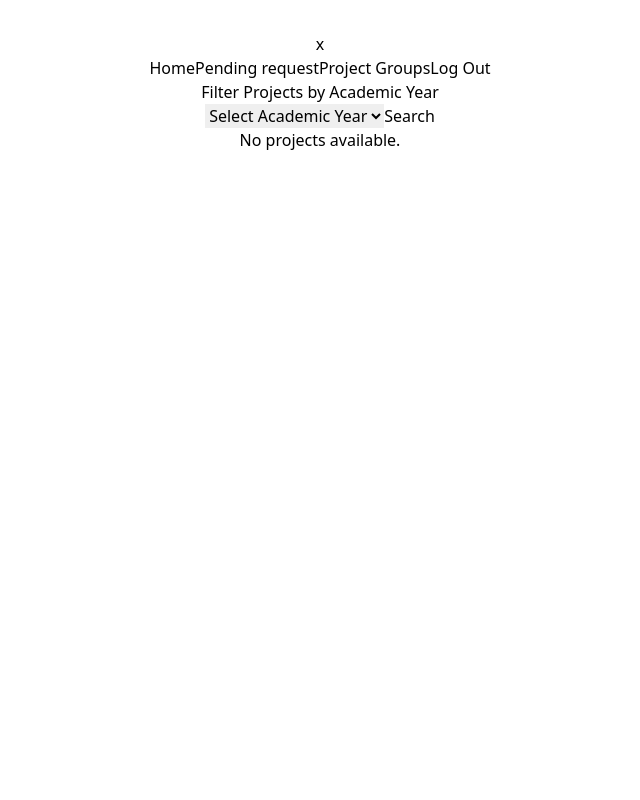
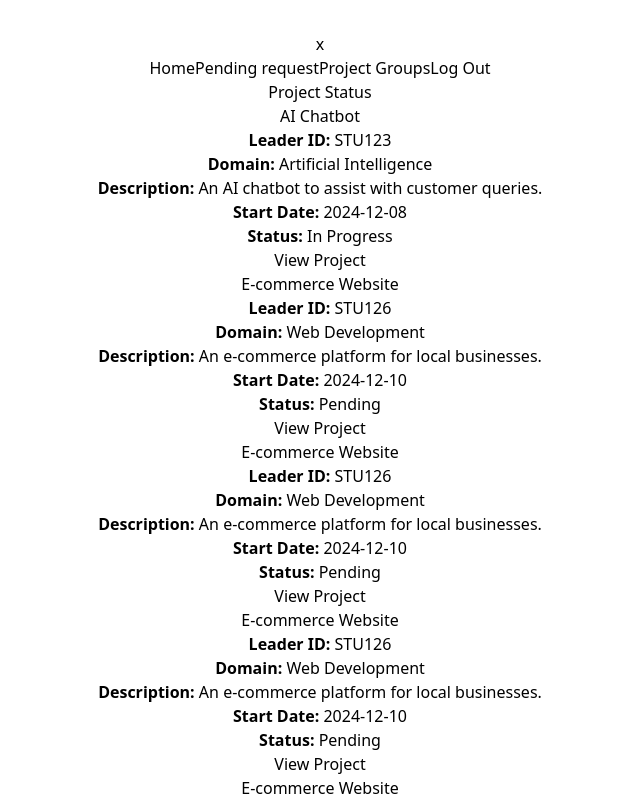
Before and after one commit to Vinith11/EduTrack-frontend, a React (Vite) app: page /project-batch in a window 1280 px wide. Shown: the top 800 px of the page, without its empty margins (320-960 px from the left). Built offline with nearby package versions, Linux system fonts and the light colour scheme.

Commit message:
Faculty UI completed

```diff
--- a/src/App.jsx
+++ b/src/App.jsx
@@ -1,20 +1,103 @@
 import { Link } from 'react-router'
-import Navbar from './components/Navbar/Navbar'
 
-function App() {
+import React from "react";
+
+const App = () => {
+  // Sample data
+  const data = [
+    {
+      projectId: 1,
+      studentProjectName: "AI Chatbot",
+      academicYear: "2021",
+      studentProjectLeaderId: "STU123",
+      teamMembers: ["STU124", "STU125"],
+      studentProjectGuideId: "FAC001",
+      studentProjectDomain: "Artificial Intelligence",
+      studentProjectDescription: "An AI chatbot to assist with customer queries.",
+      studentProjectType: "Research",
+      studentProjectReport: "report_ai_chatbot.pdf",
+      studentProjectStart: "2024-12-08",
+      studentProjectCompletionStatus: "In Progress",
+      studentProjectUrl: "http://example.com/ai-chatbot",
+      facultyApprovalStatus: true,
+    },
+    {
+      projectId: 2,
+      studentProjectName: "E-commerce Website",
+      academicYear: "2022",
+      studentProjectLeaderId: "STU126",
+      teamMembers: ["STU127", "STU128"],
+      studentProjectGuideId: "FAC002",
+      studentProjectDomain: "Web Development",
+      studentProjectDescription: "An e-commerce platform for local businesses.",
+      studentProjectType: "Development",
+      studentProjectReport: "report_ecommerce.pdf",
+      studentProjectStart: "2024-12-10",
+      studentProjectCompletionStatus: "Pending",
+      studentProjectUrl: "http://example.com/ecommerce",
+      facultyApprovalStatus: true,
+    },
+    {
+      projectId: 3,
+      studentProjectName: "Health Tracker App",
+      academicYear: "2023",
+      studentProjectLeaderId: "STU129",
+      teamMembers: ["STU130", "STU131"],
+      studentProjectGuideId: "FAC003",
+      studentProjectDomain: "Mobile Development",
+      studentProjectDescription: "A health tracker app for monitoring fitness goals.",
+      studentProjectType: "Development",
+      studentProjectReport: "report_health_tracker.pdf",
+      studentProjectStart: "2024-12-15",
+      studentProjectCompletionStatus: "Not Started",
+      studentProjectUrl: "http://example.com/health-tracker",
+      facultyApprovalStatus: true,
+    },
+  ];
 
   return (
-    <>
-      <Link to="/home1"> Home 1</Link>
-      <Link to="/home2"> Home 2</Link>
-      <Link to="/home3"> Home 3</Link>
-      <br />
-      <Link to="/signin"> sign In</Link>
+    <div className="p-6 min-h-screen">
+      <h1 className="text-2xl font-bold text-center mb-6">
+        Project status
+      </h1>
 
-      <br />
-      <Link to="/signup"> sign Up</Link>
-    </>
-  )
-}
+      {/* Display Projects */}
+      <div className="grid gap-6 md:grid-cols-2 lg:grid-cols-3">
+        {data.length > 0 ? (
+          data.map((project) => (
+            <div
+              key={project.projectId}
+              className="bg-white shadow-md rounded-lg p-4 border border-gray-200"
+            >
+              <h2 className="text-lg font-semibold text-gray-800">
+                {project.studentProjectName}
+              </h2>
+              <p className="text-sm text-gray-600">
+                <strong>Leader ID:</strong> {project.studentProjectLeaderId}
+              </p>
+              <p className="text-sm text-gray-600">
+                <strong>Domain:</strong> {project.studentProjectDomain}
+              </p>
+              <p className="text-sm text-gray-600">
+                <strong>Description:</strong> {project.studentProjectDescription}
+              </p>
+              <p className="text-sm text-gray-600">
+                <strong>Start Date:</strong> {project.studentProjectStart}
+              </p>
+              <p className="text-sm text-gray-600">
+                <strong>Status:</strong> {project.studentProjectCompletionStatus}
+              </p>
+            </div>
+          ))
+        ) : (
+          <p className="text-2xl font-bold text-center col-span-full text-gray-800">
+            No Projects Available
+          </p>
+        )}
+      </div>
+    </div>
+  );
+};
 
-export default App
+
+export default App;
--- a/src/components/ProjectBatch/ProjectBatch.jsx
+++ b/src/components/ProjectBatch/ProjectBatch.jsx
@@ -133,38 +133,12 @@ const ProjectBatch = () => {
 
   return (
     <div className="p-6 min-h-screen">
-      <h1 className="text-2xl font-bold text-center mb-6">
-        Filter Projects by Academic Year
-      </h1>
+      <h1 className="text-2xl font-bold text-center mb-6">Project Status</h1>
 
-      {/* Dropdown and Search Button */}
-      <div className="flex flex-col items-center md:flex-row md:justify-center gap-4 mb-6">
-        <select
-          value={selectedYear}
-          onChange={(e) => setSelectedYear(e.target.value)}
-          className="border border-gray-300 rounded-md p-2 w-full md:w-64"
-        >
-          <option value="" disabled>
-            Select Academic Year
-          </option>
-          {years.map((year) => (
-            <option key={year} value={year.toString()}>
-              {year}
-            </option>
-          ))}
-        </select>
-        <button
-          onClick={handleFilter}
-          className="bg-blue-500 text-white px-4 py-2 rounded hover:bg-blue-600"
-        >
-          Search
-        </button>
-      </div>
-
-      {/* Display Filtered Projects */}
+      {/* Display Projects */}
       <div className="grid gap-6 md:grid-cols-2 lg:grid-cols-3">
-        {filteredProjects.length > 0 ? (
-          filteredProjects.map((project) => (
+        {data.length > 0 ? (
+          data.map((project) => (
             <div
               key={project.projectId}
               className="bg-white shadow-md rounded-lg p-4 border border-gray-200"
@@ -189,11 +163,19 @@ const ProjectBatch = () => {
                 <strong>Status:</strong>{" "}
                 {project.studentProjectCompletionStatus}
               </p>
+              <a
+                href={project.studentProjectUrl}
+                target="_blank"
+                rel="noopener noreferrer"
+                className="text-blue-500 hover:underline mt-2 block"
+              >
+                View Project
+              </a>
             </div>
           ))
         ) : (
-          <p className="text-gray-600 text-center col-span-full">
-            No projects available.
+          <p className="text-2xl font-bold text-center col-span-full text-gray-800">
+            No Projects Available
           </p>
         )}
       </div>
```
